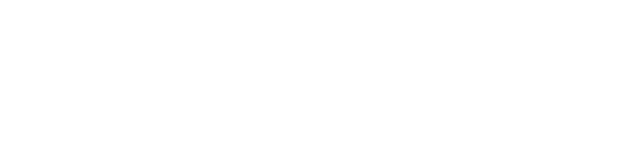
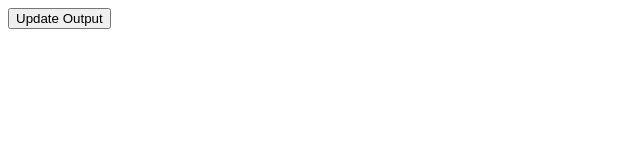
Before and after one commit to acciojob/js-promise-update-text-nitinmmmut, a website: page main.html in a window 1280 px wide. Shown: the whole page, without its empty margins (0-640 px from the left). Drawn offline with Linux system fonts and the light colour scheme.

Commit message:
created a submission

```diff
--- a/main.html
+++ b/main.html
@@ -7,6 +7,7 @@
 
   <body>
     <!-- do not modify this file -->
+	  <button onclick="updateOutput()">Update Output</button>
     <div id="output"></div>
 
     <script type="text/javascript" src="./script.js"></script>
--- a/script.js
+++ b/script.js
@@ -1 +1,14 @@
 //your JS code here. If required.
+function updateOutput() {
+  // Create a promise that resolves with "Hello, world!" after 1 second
+  const promise = new Promise((resolve, reject) => {
+    setTimeout(() => {
+      resolve("Hello, world!");
+    }, 1000);
+  });
+
+  // Update the text of the HTML element with ID "output" when the promise resolves
+  promise.then((result) => {
+    document.getElementById("output").textContent = result;
+  });
+}
```
